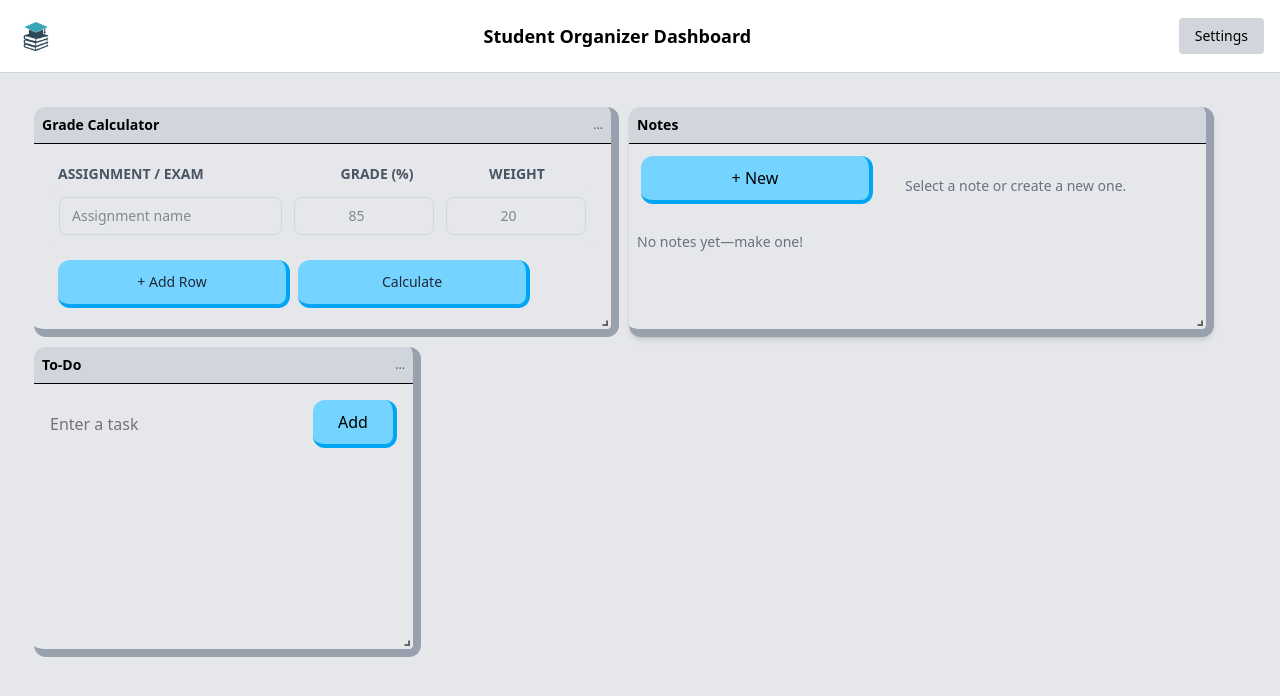
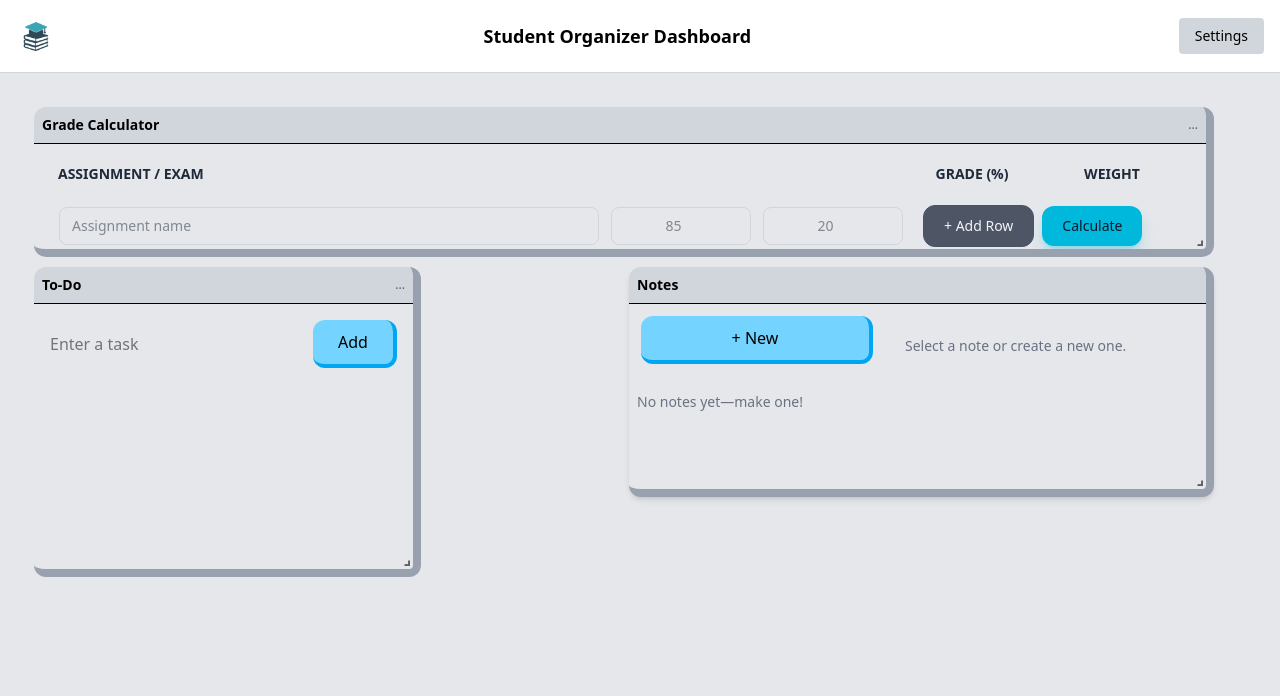
Before and after one commit to TKpen/-SE-WebDev, a React (Vite) app: page /dashboard in a window 1280 px wide. Shown: the top 696 px of the page. Built offline with nearby package versions, Linux system fonts and the light colour scheme.

Commit message:
Tweaked theme for dashboard, and tweaked grade calc module

```diff
--- a/src/components/GradeCal.jsx
+++ b/src/components/GradeCal.jsx
@@ -66,12 +66,12 @@ export default function GradeCal() {
   };
 
   return (
-    <div className="w-full h-full overflow-y-auto p-4 text-sm text-gray-800 dark:text-white">
+    <div className="w-full h-full overflow-y-auto p-4 text-sm text-gray-800 dark:text-white scrollbar-hide">
 
 
 
       {/* Labels */}
-      <div className="grid grid-cols-[1fr_140px_140px] px-2 py-1 text-gray-600 font-semibold dark:text-white">
+      <div className="grid grid-cols-[1fr_140px_140px] px-2 py-1 text-gray-800 font-semibold dark:text-white">
         <p>ASSIGNMENT / EXAM</p>
         <p className="text-center">GRADE (%)</p>
         <p className="text-center">WEIGHT</p>
@@ -81,8 +81,8 @@ export default function GradeCal() {
       {rows.map((row) => (
         <div
           key={row.id}
-          className="grid grid-cols-[1fr_140px_140px] items-center gap-3 p-2 rounded-lg
-          hover:bg-gray-50 border border-gray-200 mb-2 dark:bg-gray-700 dark:hover:bg-gray-800"
+          className="grid grid-cols-[540px_140px_140px_300px_300px] items-center gap-3 p-2 rounded-lg
+          hover:bg-gray-50 border border-gray-200 mb-2 dark:bg-gray-900 dark:hover:bg-gray-800"
         >
           <input
             type="text"
@@ -107,25 +107,25 @@ export default function GradeCal() {
             onChange={(e) => handleChange(row.id, "weight", e.target.value)}
             className="border border-gray-300 rounded-lg px-3 py-2 text-center w-full focus:outline-none focus:ring focus:ring-blue-200"
           />
-        </div>
-      ))}
 
           {/* Buttons */}
           <div className="p-2 flex gap-2 items-center">
             <button
               onClick={handleAddRow}
-          className="blue-box px-4 py-2 rounded-lg"
+              className="secondary-box"
             >
               + Add Row
             </button>
 
             <button
               onClick={handleCalculate}
-          className="blue-box px-4 py-2 rounded-lg"
+              className="hero-box"
             >
               Calculate
             </button>
           </div>
+        </div>
+      ))}
 
       {/* Result / Error */}
       <div className="px-2 mt-2">
--- a/src/components/Modules.jsx
+++ b/src/components/Modules.jsx
@@ -9,7 +9,7 @@ import LinkList from "./LinkList";
 import ToDoList from "./Todo";
 
 const layout = [
-    {i: "gradeCalc", x: 0, y: 0, w: 6, h: 6, minH: 4, minW: 4},
+    {i: "gradeCalc", x: 0, y: 0, w: 12, h: 4, minH: 4, minW: 12},
     {i: "notes", x: 6, y: 0, w: 6, h: 6, minH: 4, minW: 4},
     {i: "todo", x: 0, y: 6, w: 4, h: 8, minH: 4, minW: 4},
 ];
@@ -25,8 +25,8 @@ export default function Modules() {
                 width={1200}
                 draggableHandle=".module-drag-handle"
             >
-                <div key="notes" className="module-box flex flex-col h-full bg-white dark:bg-gray-800 rounded-lg shadow-md overflow-hidden">
-                    <div className="drag-box module-drag-handle sticky top-0 z-10 bg-gray-300 dark:bg-gray-700 p-2">
+                <div key="notes" className="module-box flex flex-col h-full bg-white dark:bg-gray-950 rounded-lg shadow-md overflow-hidden">
+                    <div className="drag-box module-drag-handle sticky top-0 z-10 bg-gray-300 dark:bg-gray-800 p-2">
                         <h2 className="text-sm font-semibold">Notes</h2>
                     </div>
                     <div className="flex-1 overflow-y-auto scrollbar-hide">
--- a/src/index.css
+++ b/src/index.css
@@ -17,3 +17,13 @@
     -ms-overflow-style: none;
     scrollbar-width: none;
 }
+
+.hero-box {
+    @apply rounded-xl bg-cyan-500 px-5 py-2.5 text-sm font-medium
+    text-slate-900 shadow-lg shadow-cyan-500/30 hover:bg-cyan-400 transition
+}
+
+.secondary-box {
+    @apply rounded-xl border border-slate-600 bg-slate-900/70 px-5 py-2.5
+    text-sm font-medium text-slate-100 hover:border-cyan-400/80 hover:text-cyan-100 transition
+}
--- a/src/pages/Dashboard.jsx
+++ b/src/pages/Dashboard.jsx
@@ -14,7 +14,7 @@ export default function Dashboard() {
     return (
         <div className="min-h-screen bg-gray-200 dark:bg-gray-900 text-black dark:text-white">
             {/* Header */}
-            <header className="flex justify-between items-center p-4 border-b border-gray-300 dark:border-gray-700 bg-white dark:bg-gray-800">
+            <header className="flex justify-between items-center p-4 border-b border-gray-300 dark:border-gray-900 bg-white dark:bg-gray-900">
                 <Link
                     to="/"
                     className="block h-10 w-10 text-left text-sm hover:bg-gray-200 dark:hover:bg-gray-900 hover:rounded"
--- a/src/pages/Home.jsx
+++ b/src/pages/Home.jsx
@@ -52,7 +52,7 @@ export default function Home() {
                         <div className="flex flex-wrap gap-4">
                             <Link
                                 to="/dashboard"
-                                className="rounded-xl bg-cyan-500 px-5 py-2.5 text-sm font-medium text-slate-900 shadow-lg shadow-cyan-500/30 hover:bg-cyan-400 transition"
+                                className="hero-box"
                             >
                                 Open Dashboard
                             </Link>
--- a/src/styles/modules.tailwind.css
+++ b/src/styles/modules.tailwind.css
@@ -13,6 +13,6 @@
 .module-box {
     @apply rounded-xl bg-gray-200 text-black
     border-r-8 border-b-8 border-gray-400 p-0
-    overflow-hidden dark:bg-gray-600 dark:text-white
+    overflow-hidden dark:bg-slate-800/90 dark:text-white
     dark:border-gray-800;
 }
```
Lines whose indentation alone changed are shown as unchanged.
